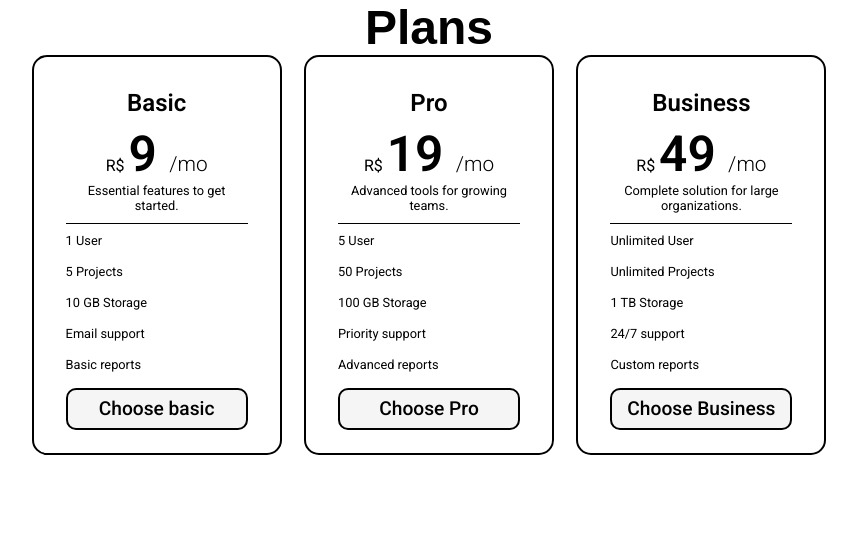
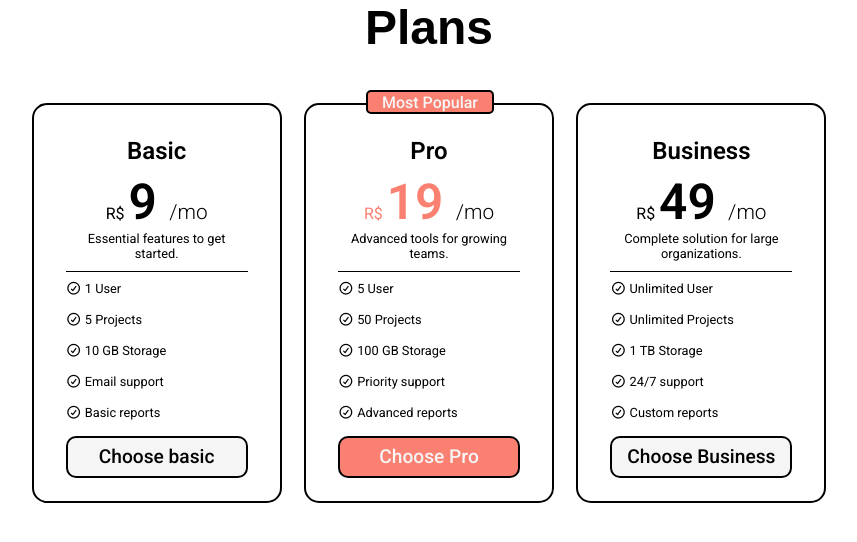
Before and after one commit to paaulo-13/Pricing-Cards, a plain HTML site: page index.html in a window 1280 px wide. Shown: the whole page, without its empty margins (211-1068 px from the left). Drawn offline with Linux system fonts and the light colour scheme.

Commit message:
Correction and final ajust

```diff
--- a/index.html
+++ b/index.html
@@ -5,6 +5,7 @@
     <meta charset="UTF-8">
     <meta name="viewport" content="width=device-width, initial-scale=1.0">
     <title>Pricing Cards</title>
+    <link rel="stylesheet" href="https://cdnjs.cloudflare.com/ajax/libs/font-awesome/7.3.1/css/all.min.css" integrity="sha512-QeR2VH+lsBE5LSAe1Q5EnTBbe7XTBubt8dG93Y7gidSgdMCr8nVqKcfKAMyN96SV8KDbZVTDXChatu5G2KQGzg==" crossorigin="anonymous" referrerpolicy="no-referrer">
     <link rel="stylesheet" href="style.css">
 </head>
 
@@ -23,20 +24,21 @@
             <p class="description">Essential features to get started.</p>
             <span class="line"></span>
             <ul>
-                <li>1 User</li>
-                <li>5 Projects</li>
-                <li>10 GB Storage</li>
-                <li>Email support</li>
-                <li>Basic reports</li>
+                <li><i class="fa-regular fa-circle-check"></i> 1 User</li>
+                <li><i class="fa-regular fa-circle-check"></i> 5 Projects</li>
+                <li><i class="fa-regular fa-circle-check"></i> 10 GB Storage</li>
+                <li><i class="fa-regular fa-circle-check"></i> Email support</li>
+                <li><i class="fa-regular fa-circle-check"></i> Basic reports</li>
             </ul>
             <button class="sign-btn">
                 Choose basic
             </button>
         </div>
 
-        <div class="plans">
+        <div class="plans popular">
+            <button class="most-popu">Most Popular</button>
             <h2>Pro</h2>
-            <span>R$</span>
+            <span class="coin">R$</span>
             <span class="price">
                 19
             </span>
@@ -46,11 +48,11 @@
             <p class="description">Advanced tools for growing teams.</p>
             <span class="line"></span>
             <ul>
-                <li>5 User</li>
-                <li>50 Projects</li>
-                <li>100 GB Storage</li>
-                <li>Priority support</li>
-                <li>Advanced reports</li>
+                <li><i class="fa-regular fa-circle-check"></i> 5 User</li>
+                <li><i class="fa-regular fa-circle-check"></i> 50 Projects</li>
+                <li><i class="fa-regular fa-circle-check"></i> 100 GB Storage</li>
+                <li><i class="fa-regular fa-circle-check"></i> Priority support</li>
+                <li><i class="fa-regular fa-circle-check"></i> Advanced reports</li>
             </ul>
             <button class="sign-btn">
                 Choose Pro
@@ -71,11 +73,11 @@
             <p class="description">Complete solution for large organizations.</p>
             <span class="line"></span>
             <ul>
-                <li>Unlimited User</li>
-                <li>Unlimited Projects</li>
-                <li>1 TB Storage</li>
-                <li>24/7 support</li>
-                <li>Custom reports</li>
+                <li><i class="fa-regular fa-circle-check"></i> Unlimited User</li>
+                <li><i class="fa-regular fa-circle-check"></i> Unlimited Projects</li>
+                <li><i class="fa-regular fa-circle-check"></i> 1 TB Storage</li>
+                <li><i class="fa-regular fa-circle-check"></i> 24/7 support</li>
+                <li><i class="fa-regular fa-circle-check"></i> Custom reports</li>
             </ul>
             <button class="sign-btn">
                 Choose Business
--- a/style.css
+++ b/style.css
@@ -12,6 +12,7 @@ h1 {
     font-size: 3rem;
     width: 100%;
     text-align: center;
+    margin-bottom: 3rem;
 }
 
 #pricing {
@@ -27,6 +28,7 @@ h1 {
     width: 250px;
     border-radius: 15px;
     text-align: center;
+    position: relative;
 }
 
 .plans h2 {
@@ -71,3 +73,34 @@ h1 {
     background-color: whitesmoke;
     font-weight: 500;
 }
+
+.popular .sign-btn {
+    background-color: salmon;
+    color: whitesmoke;
+}
+
+.popular .most-popu {
+    position: absolute;
+    font-size: 1rem;
+    height: 1.5rem;
+    width: 8rem;
+    border: 2px solid black;
+    border-radius: 5px;
+    background-color:salmon;
+    font-weight: 500;
+    color: whitesmoke;
+    top: -15px;
+    left: 60px;
+}
+
+.popular .price , .coin{
+    color: salmon;
+}
+
+.plans:hover {
+    transition: transform 0.3s ease;
+}
+
+.plans:hover {
+    transform: scale(1.05);
+}
```
